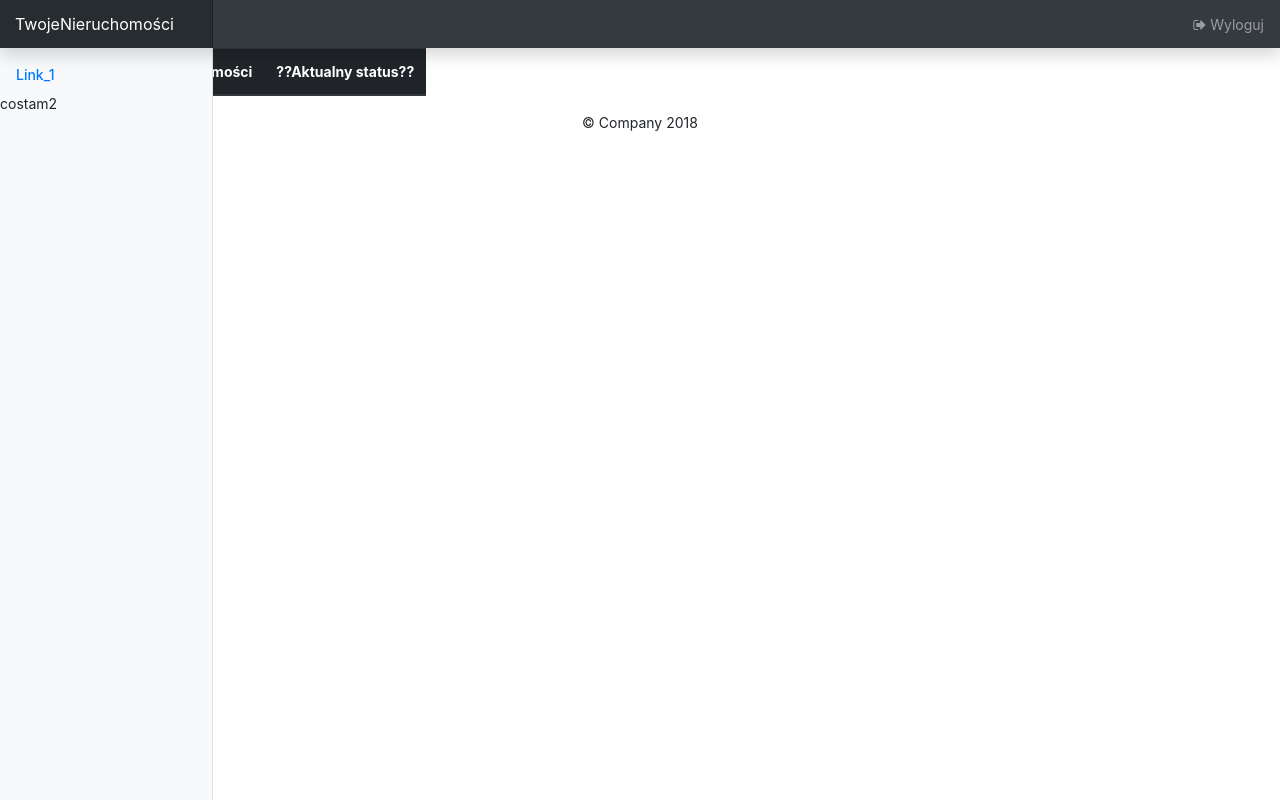
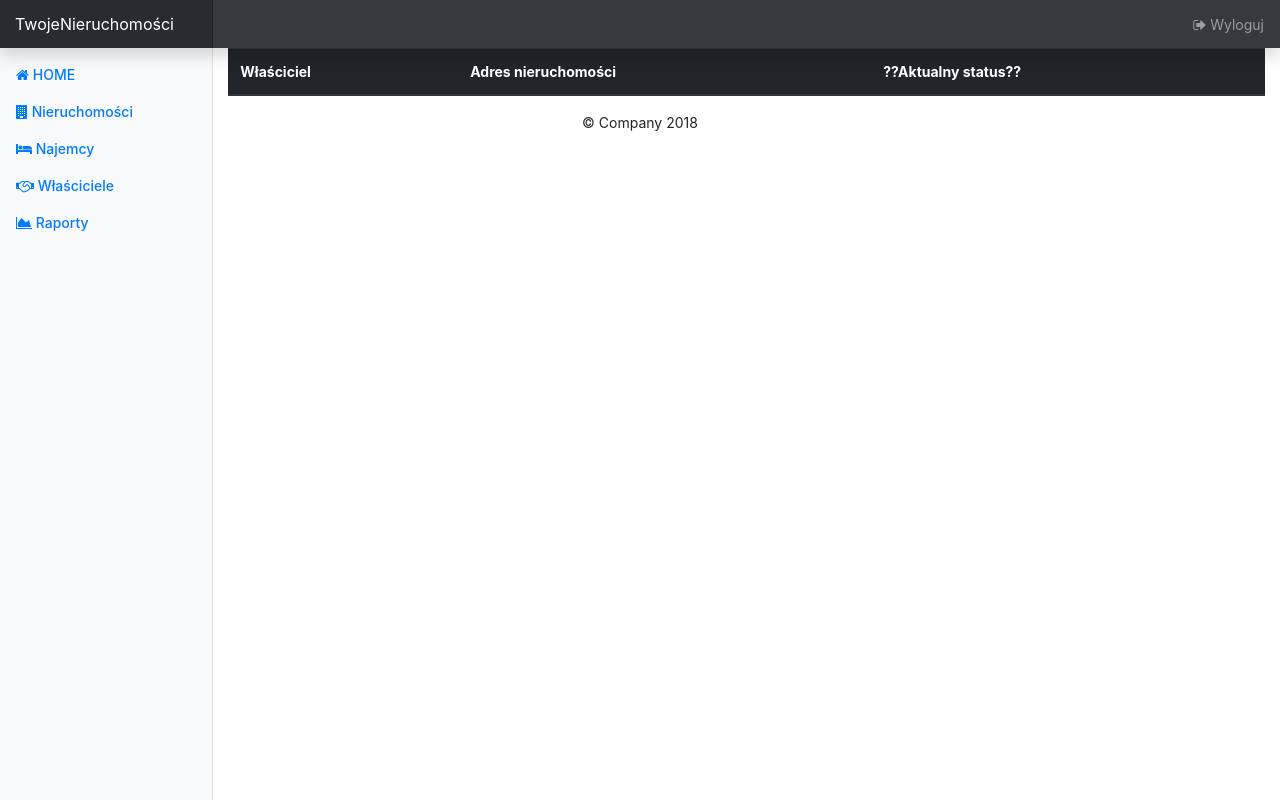
Before and after one commit to lemuron/TwojeNieruchomosci, a Flask app: page / in a window 1280 px wide. Run offline with Flask 2, Linux system fonts and the light colour scheme; the visitor is signed in with stand-in values (Sample User, id 1); lists and menus that the app fills with data are empty; some libraries are stand-ins or nearby versions.

Commit message:
panel wyladowal

```diff
--- a/app.py
+++ b/app.py
@@ -8,8 +8,8 @@ app = Flask(__name__)
 app.secret_key = 'why would I tell you my secret key?'
 
 # MySQL configurations
-app.config['MYSQL_DATABASE_USER'] = 'root'
-app.config['MYSQL_DATABASE_PASSWORD'] = 'x'
+app.config['MYSQL_DATABASE_USER'] = 'student'
+app.config['MYSQL_DATABASE_PASSWORD'] = 'student'
 app.config['MYSQL_DATABASE_DB'] = 'BucketList'
 app.config['MYSQL_DATABASE_HOST'] = 'localhost'
 mysql.init_app(app)
--- a/templates/userHome.html
+++ b/templates/userHome.html
@@ -39,13 +39,24 @@
                 <div class="sidebar-sticky">
                     <ul class="nav flex-column">
                         <li class="nav-item">
-                            <a class="nav-link active" href="#">Link_1</a>
+                            <a class="nav-link active" href="#"><span class="fa fa-home"></span> HOME</a>
                         </li>
-                        <li class="nav-item">costam2</li>
+                        <li class="nav-item">
+                            <a class="nav-link active" href="#"><span class="fa fa-building"></span> Nieruchomości</a>
+                        </li>
+                        <li class="nav-item">
+                            <a class="nav-link active" href="#"><span class="fa fa-bed"></span> Najemcy</a>
+                        </li>
+                        <li class="nav-item">
+                            <a class="nav-link active" href="#"><span class="fa fa-handshake-o"></span> Właściciele</a>
+                        </li>
+                        <li class="nav-item">
+                            <a class="nav-link active" href="#"><span class="fa fa-area-chart"></span> Raporty</a>
+                        </li>
                     </ul>
                 </div>
             </nav>
-            <main role="main">
+            <main role="main" class="col-md-9 col-lg-10 ml-sm-auto">
                 <table class="table table-hover">
                     <thead class="thead-dark">
                         <tr>
```
